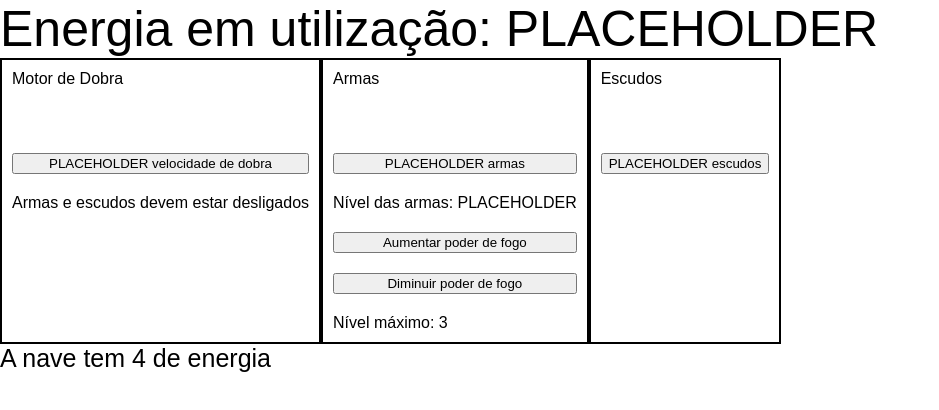
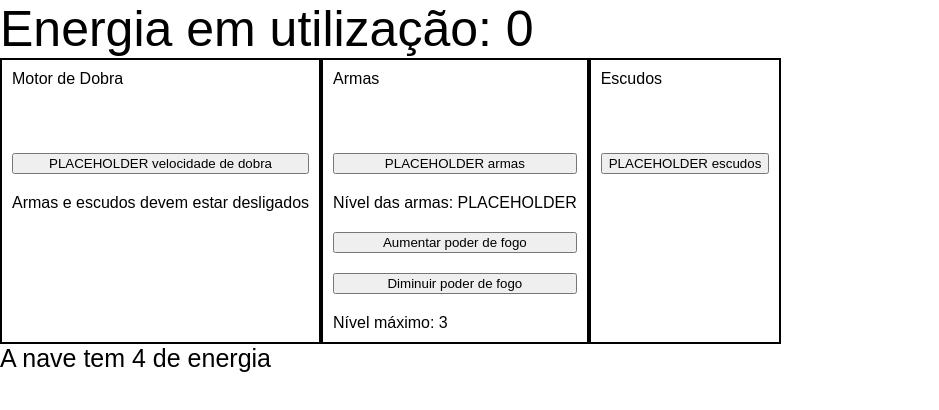
Before and after one commit to Hfreitas/sd-03-live-lectures, a React (Create React App) app in the folder enterprise-bridge-panel/: page / in a window 1280 px wide. Shown: the top 410 px of the page, without its empty margins (0-939 px from the left). Built offline with nearby package versions, Linux system fonts and the light colour scheme; the HTML template or start-up script is replaced by a standard one.

Commit message:
Show amount of energy currently in use by the panel

```diff
--- a/enterprise-bridge-panel/src/components/Panel.js
+++ b/enterprise-bridge-panel/src/components/Panel.js
@@ -1,14 +1,17 @@
-import React from 'react';
+import React, { useContext } from 'react';
 import './Panel.css';
 
+import { EnterpriseContext } from './EnterpriseContext';
 import WarpDrive from './WarpDrive';
 import WeaponsBay from './WeaponsBay';
 import ShieldGenerator from './ShieldGenerator';
 
 function Panel() {
+  const { energyGauge } = useContext(EnterpriseContext);
+
   return (
     <div className="complete-panel">
-      <span className="energy-gauge">Energia em utilização: PLACEHOLDER</span>
+      <span className="energy-gauge">{`Energia em utilização: ${energyGauge}`}</span>
       <div className="interactions-panel">
         <WarpDrive />
         <WeaponsBay />
```
